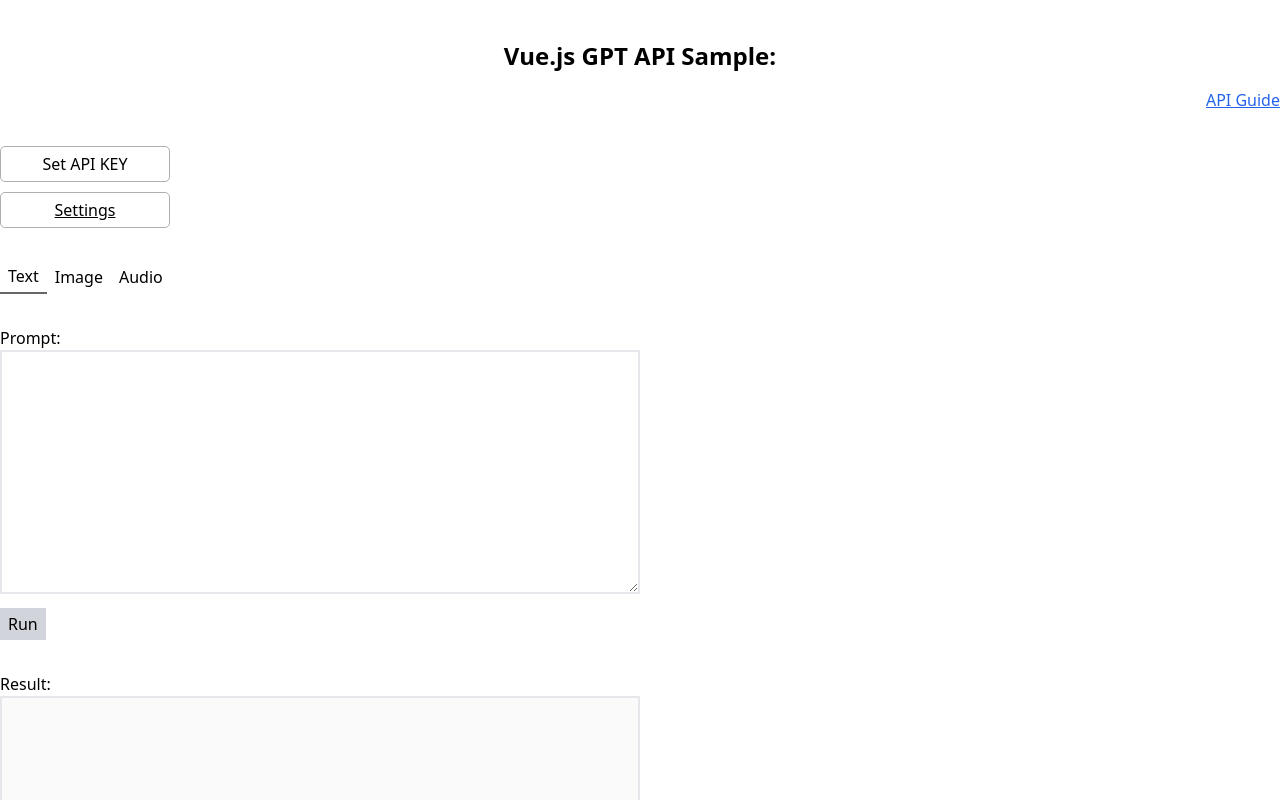
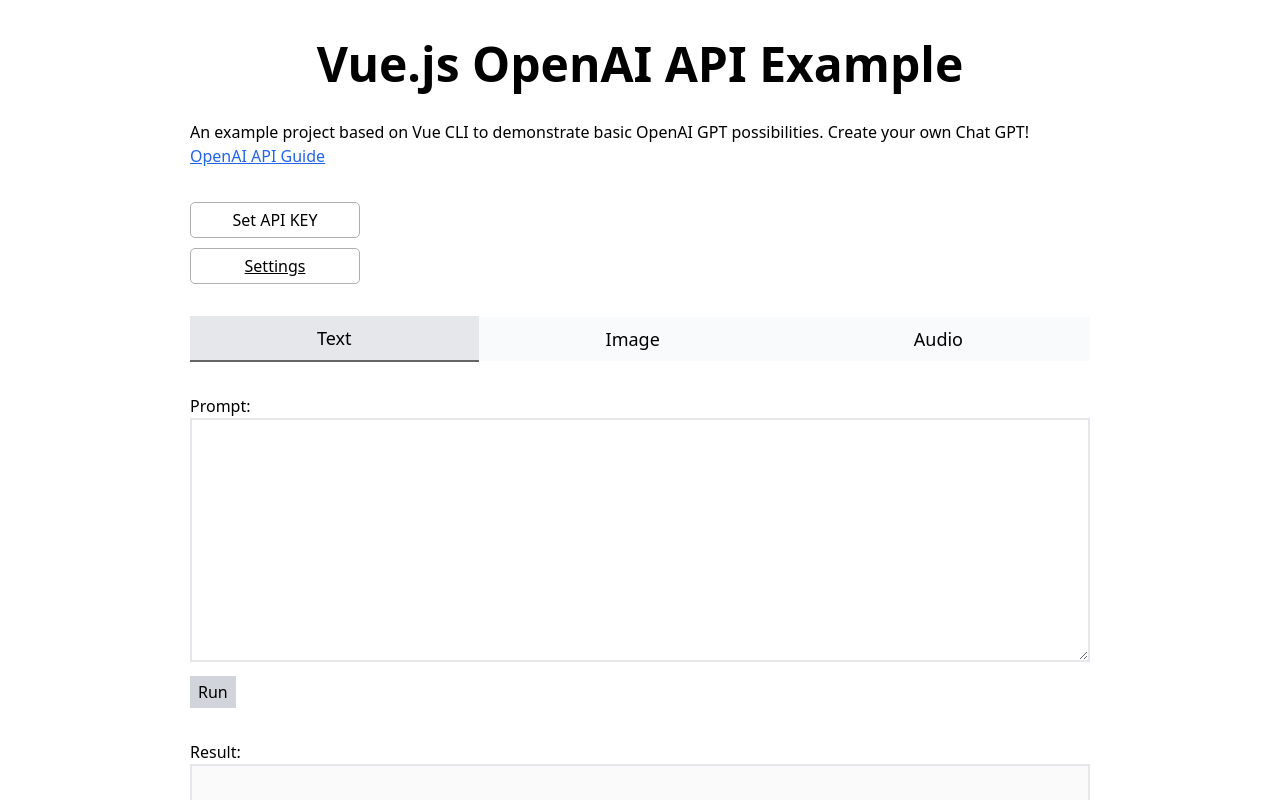
Before and after one commit to Kypaku/vue-gpt-playground, a Vue app: page / in a window 1280 px wide. Shown: the top 800 px of the page. Built offline with nearby package versions, Linux system fonts and the light colour scheme; no server answers.

Commit message:
fix visual

```diff
--- a/src/App.vue
+++ b/src/App.vue
@@ -1,10 +1,13 @@
 <template>
     <div class="app">
-        <div class="text-2xl w-full text-center mt-10">
-            <b>Vue.js GPT API Sample:</b>
+        <div class="text-5xl w-full text-center mt-10">
+            <b>Vue.js OpenAI API Example</b>
         </div>
-        <div class="description container mt-4">
-            <a target="_blank" :href="currentGuide">API Guide</a>
+        <div class="description container mx-auto mt-8">
+            An example project based on Vue CLI to demonstrate basic OpenAI GPT possibilities. Create your own Chat GPT!
+            <div>
+                <a target="_blank" :href="currentGuide">OpenAI API Guide</a>
+            </div>
         </div>
 
         <div class="main container mx-auto mt-6">
@@ -53,7 +56,7 @@
                 v-model:value="tab"
                 :tabs="tabs"
                 @click="clearResult()"
-                class="mt-8"
+                class="mt-8 w-full"
             />
 
             <InputFile
@@ -69,7 +72,7 @@
                 v-model:value="prompt"
                 @setPromt="(val) => $emit('update:value', val)"
                 :label="'Prompt:'"
-                class="w-1/2 mt-8"
+                class="mt-8"
                 :rows="10"
             />
             <button
@@ -88,7 +91,7 @@
                 v-model:value="result"
                 :label="'Result:'"
                 disabled
-                class="mt-8 w-1/2"
+                class="mt-8"
                 :rows="10"
             />
         </div>
@@ -234,12 +237,16 @@
 </script>
 
 <style lang="scss" scoped>
+    .container{
+        max-width: 900px;
+    }
+
 a {
     @apply underline text-blue-600 hover:text-blue-800;
 }
 
 .description {
-    text-align: right;
+    // text-align: right;
 }
 .settingsWrapper {
     display: flex;
--- a/src/components/misc/Tabs.vue
+++ b/src/components/misc/Tabs.vue
@@ -1,12 +1,12 @@
 <template>
     <ul class="tabs flex items-center">
         <li
-            class="tab px-2 py-1 cursor-pointer"
-            :class="{active: value ? (value === tab.value) : i === 0}"
+            class="tab px-4 py-2 cursor-pointer flex-grow text-center bg-gray-50 hover:bg-gray-200"
+            :class="{'active bg-gray-200': value ? (value === tab.value) : i === 0}"
             v-for="(tab, i) in tabs" :key="i"
             @click="$emit('update:value', tab.value)"
         >
-            <span>{{ tab.label }}</span>
+            <span class="text-lg" >{{ tab.label }}</span>
         </li>
     </ul>
 </template>
```
Lines whose indentation alone changed are shown as unchanged.
